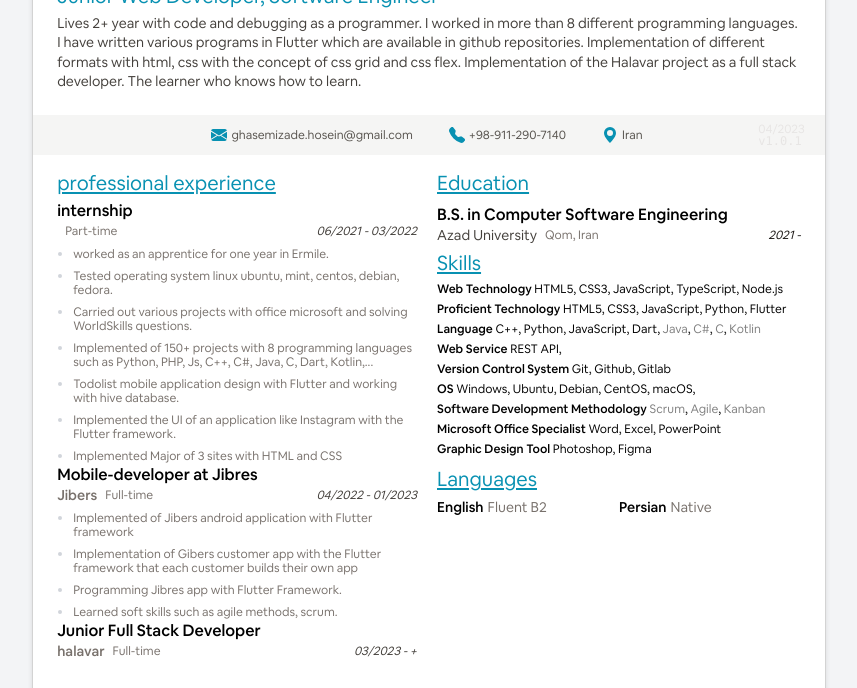
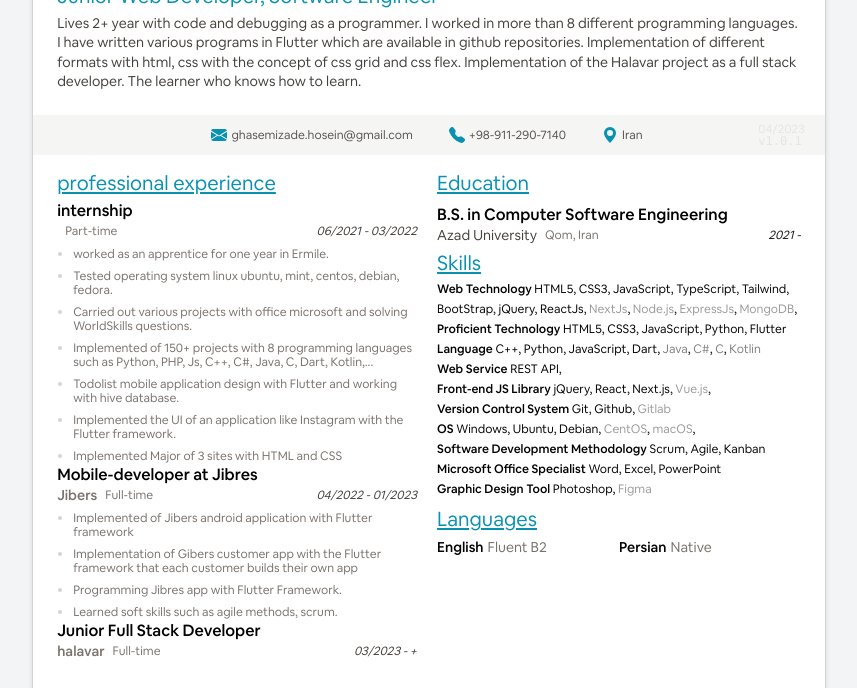
Before and after one commit to ghasemizade/ov_resume, a website: page index.html in a window 1280 px wide. Shown: the part 99-787 px from the top of the page, without its empty margins (211-1068 px from the left). Drawn offline with Linux system fonts and the light colour scheme.

Commit message:
update resume

```diff
--- a/index.html
+++ b/index.html
@@ -354,7 +354,14 @@
             <span itemprop="name">CSS3</span>,
             <span itemprop="name">JavaScript</span>,
             <span itemprop="name">TypeScript</span>,
-            <span itemprop="name">Node.js</span>
+            <span itemprop="name">Tailwind</span>,
+            <span itemprop="name">BootStrap</span>,
+            <span itemprop="name">jQuery</span>,
+            <span itemprop="name">ReactJs</span>,
+            <span class="opacity-40" itemprop="name">NextJs</span>,
+            <span class="opacity-40" itemprop="name">Node.js</span>,
+            <span class="opacity-40" itemprop="name">ExpressJs</span>,
+            <span class="opacity-40" itemprop="name">MongoDB</span>,
           </section>
 
           <section class="leading-5 text-xs" itemscope itemtype="https://schema.org/ListItem">
@@ -407,11 +414,12 @@
           </section>
 
           <section class="leading-5 text-xs" itemscope itemtype="https://schema.org/ListItem">
-            <!-- <h3 class="font-light inline-block">Front-end JS Library</h3> -->
-            <!-- <span itemprop="name">jQuery</span>, -->
+            <h3 class="font-light inline-block">Front-end JS Library</h3>
+            <span itemprop="name">jQuery</span>,
             <!-- <span itemprop="name">Alpine.js</span>, -->
-            <!-- <span itemprop="name" class="opacity-50">React</span>, -->
-            <!-- <span itemprop="name" class="opacity-50">Vue.js</span>, -->
+            <span itemprop="name" >React</span>,
+            <span itemprop="name" >Next.js</span>,
+            <span itemprop="name" class="opacity-40">Vue.js</span>,
             <!-- <span itemprop="name" class="opacity-50">Angular</span> -->
           </section>
 
@@ -437,7 +445,7 @@
             <h3 class="font-light inline-block">Version Control System</h3>
             <span itemprop="name">Git</span>,
             <span itemprop="name">Github</span>,
-            <span itemprop="name">Gitlab</span>
+            <span itemprop="name" class="opacity-40">Gitlab</span>
           </section>
 
           <!-- <section class="leading-5 text-xs" itemscope itemtype="https://schema.org/ListItem">
@@ -481,16 +489,16 @@
             <span itemprop="name">Windows</span>,
             <span itemprop="name">Ubuntu</span>,
             <span itemprop="name">Debian</span>,
-            <span itemprop="name">CentOS</span>,
-            <span itemprop="name">macOS</span>,
+            <span itemprop="name" class="opacity-40" >CentOS</span>,
+            <span itemprop="name" class="opacity-40" >macOS</span>,
             <!-- <span itemprop="name">VMware ESXi</span> -->
           </section>
 
           <section class="leading-5 text-xs" itemscope itemtype="https://schema.org/ListItem">
             <h3 class="font-light inline-block">Software Development Methodology</h3>
-            <span itemprop="name" class="opacity-50">Scrum</span>,
-            <span itemprop="name" class="opacity-50">Agile</span>,
-            <span itemprop="name" class="opacity-50">Kanban</span>
+            <span itemprop="name" >Scrum</span>,
+            <span itemprop="name" >Agile</span>,
+            <span itemprop="name" >Kanban</span>
           </section>
 
           <section class="leading-5 text-xs" itemscope itemtype="https://schema.org/ListItem">
@@ -506,7 +514,7 @@
             <span itemprop="name">Photoshop</span>,
             <!-- <span itemprop="name">Illustrator</span>, -->
             <!-- <span itemprop="name">InDesign</span>, -->
-            <span itemprop="name">Figma</span>
+            <span itemprop="name" class="opacity-40">Figma</span>
           </section>
 
           <!-- <section class="leading-5 text-xs" itemscope itemtype="https://schema.org/ListItem">
```
